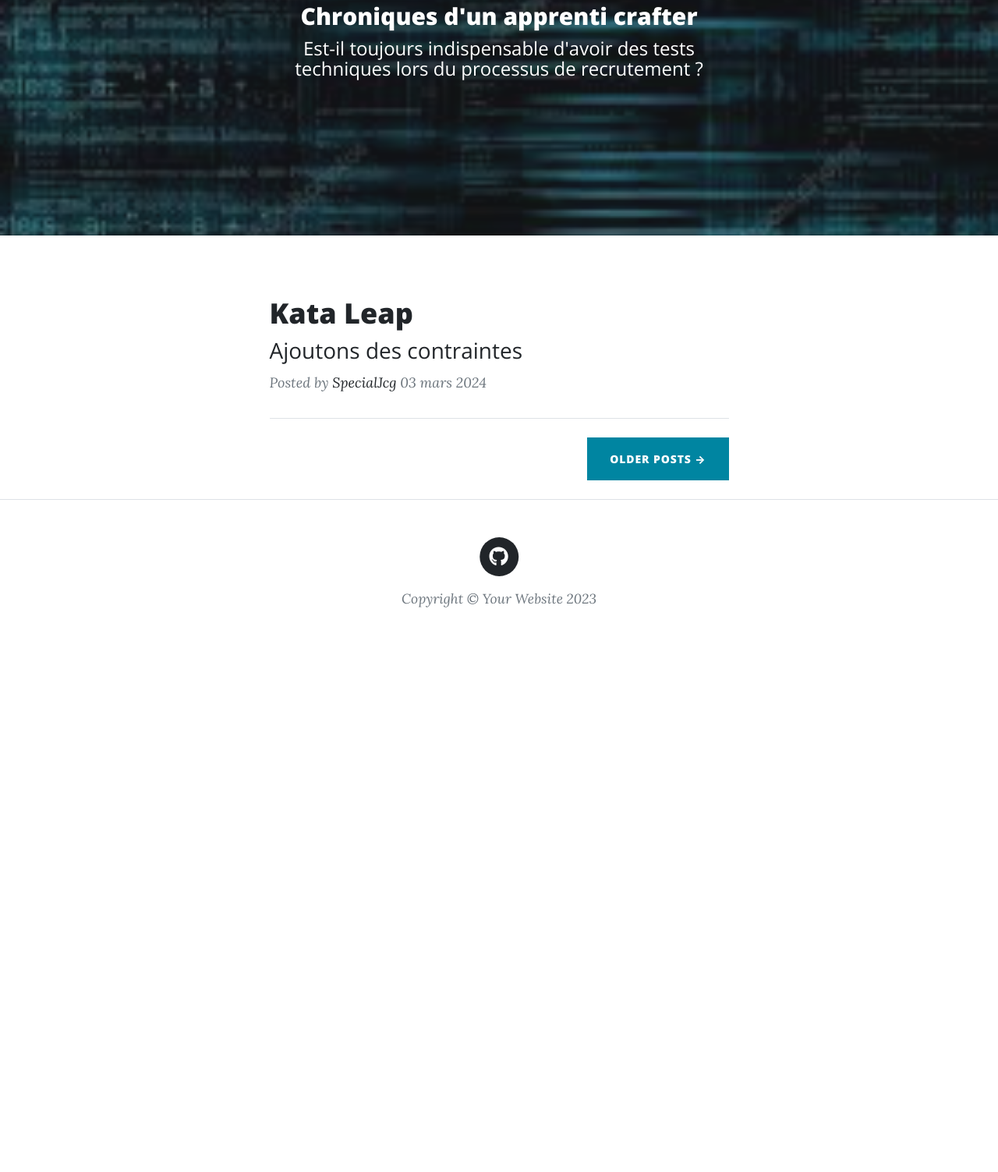
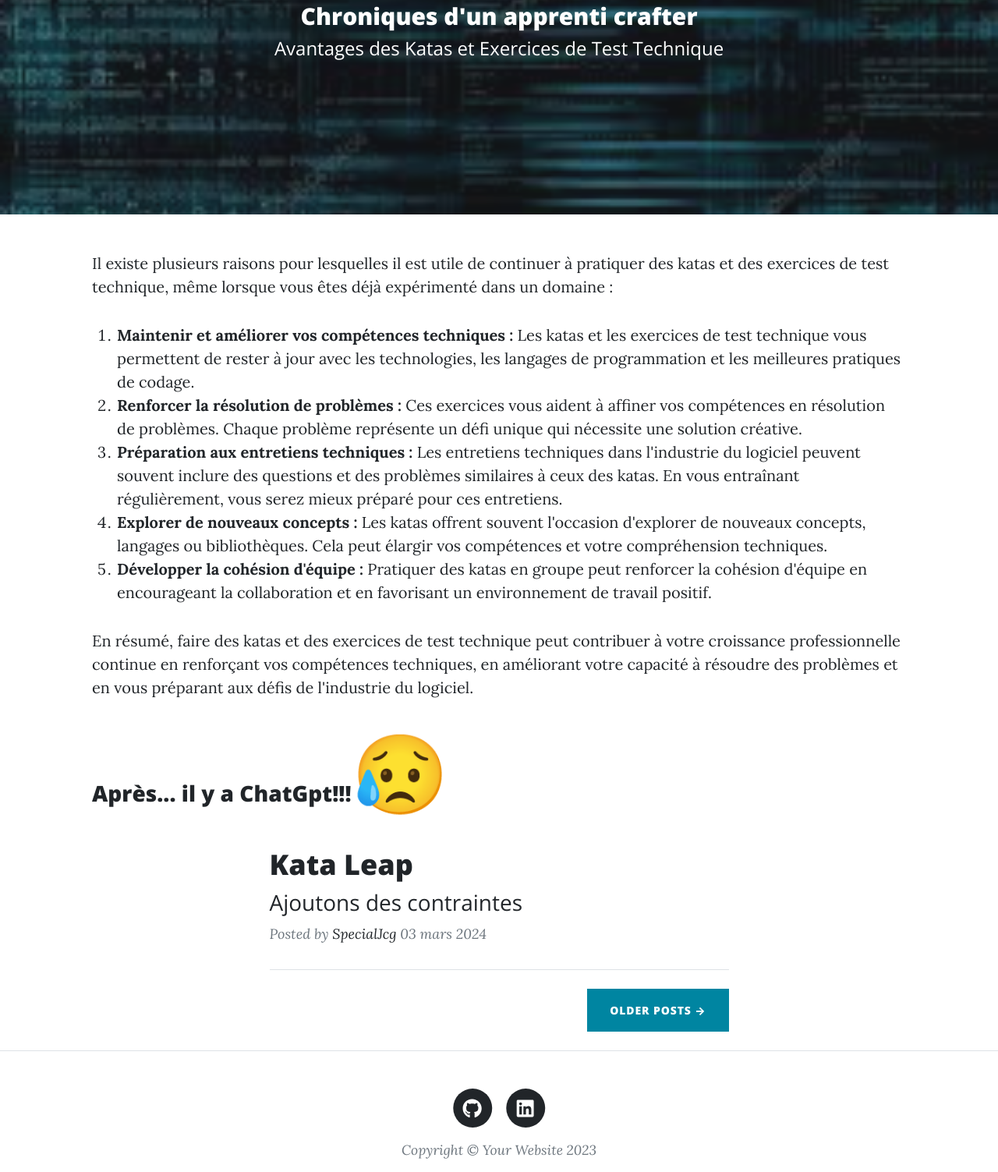
Before and after one commit to specialjcg/specialjcg.github.io, a plain HTML site: page index.html in a window 1280 px wide. Shown: the part 197-1700 px from the top of the page at 78% size. Before the commit the page ends 1026 px from the top, so only its background shows below. Drawn offline with nearby package versions, Linux system fonts and the light colour scheme.

Commit message:
leap year add présentation

```diff
--- a/index.html
+++ b/index.html
@@ -14,6 +14,8 @@
         <link href="https://fonts.googleapis.com/css?family=Open+Sans:300italic,400italic,600italic,700italic,800italic,400,300,600,700,800" rel="stylesheet" type="text/css" />
         <!-- Core theme CSS (includes Bootstrap)-->
         <link href="css/styles.css" rel="stylesheet" />
+        <link rel="stylesheet" href="https://cdn.jsdelivr.net/npm/devicon/devicon.min.css">
+
     </head>
     <body>
         <!-- Navigation-->
@@ -41,7 +43,7 @@
                     <div class="col-md-10 col-lg-8 col-xl-7">
                         <div class="site-heading">
                             <h1 style="font-size: 1.5em;">Chroniques d'un apprenti crafter</h1>
-                            <span class="subheading">Est-il toujours indispensable d'avoir des tests techniques lors du processus de recrutement ?</span>
+                            <span class="subheading">Avantages des Katas et Exercices de Test Technique</span>
                         </div>
                     </div>
                 </div>
@@ -49,6 +51,24 @@
         </header>
         <!-- Main Content-->
         <div class="container px-4 px-lg-5">
+            <p>Il existe plusieurs raisons pour lesquelles il est utile de continuer à pratiquer des katas et des exercices de test technique, même lorsque vous êtes déjà expérimenté dans un domaine :</p>
+
+            <ol>
+                <li><strong>Maintenir et améliorer vos compétences techniques :</strong> Les katas et les exercices de test technique vous permettent de rester à jour avec les technologies, les langages de programmation et les meilleures pratiques de codage.</li>
+
+                <li><strong>Renforcer la résolution de problèmes :</strong> Ces exercices vous aident à affiner vos compétences en résolution de problèmes. Chaque problème représente un défi unique qui nécessite une solution créative.</li>
+
+                <li><strong>Préparation aux entretiens techniques :</strong> Les entretiens techniques dans l'industrie du logiciel peuvent souvent inclure des questions et des problèmes similaires à ceux des katas. En vous entraînant régulièrement, vous serez mieux préparé pour ces entretiens.</li>
+
+                <li><strong>Explorer de nouveaux concepts :</strong> Les katas offrent souvent l'occasion d'explorer de nouveaux concepts, langages ou bibliothèques. Cela peut élargir vos compétences et votre compréhension techniques.</li>
+
+                <li><strong>Développer la cohésion d'équipe :</strong> Pratiquer des katas en groupe peut renforcer la cohésion d'équipe en encourageant la collaboration et en favorisant un environnement de travail positif.</li>
+            </ol>
+
+            <p>En résumé, faire des katas et des exercices de test technique peut contribuer à votre croissance professionnelle continue en renforçant vos compétences techniques, en améliorant votre capacité à résoudre des problèmes et en vous préparant aux défis de l'industrie du logiciel.</p>
+            <h3> Après... il y a ChatGpt!!!<span style='font-size:100px;'>&#128549;</span> </h3>
+
+
             <div class="row gx-4 gx-lg-5 justify-content-center">
                 <div class="col-md-10 col-lg-8 col-xl-7">
                     <!-- Post preview-->
@@ -87,6 +107,12 @@
                                         <i class="fab fa-github fa-stack-1x fa-inverse"></i>
                                     </span>
                                 </a>
+                                <a href="http://linkedin.com/in/gouleaujeancharles/">
+                                    <span class="fa-stack fa-lg">
+                                        <i class="fas fa-circle fa-stack-2x"></i>
+                                        <i class="fab fa-linkedin fa-stack-1x fa-inverse"></i>
+                                    </span>
+                                </a>
                             </li>
                         </ul>
                         <div class="small text-center text-muted fst-italic">Copyright &copy; Your Website 2023</div>
```
Also changed, not shown: about.html (+7 -1 lines), contact.html (+8 -1 lines), post.html (+1 -1 lines).
